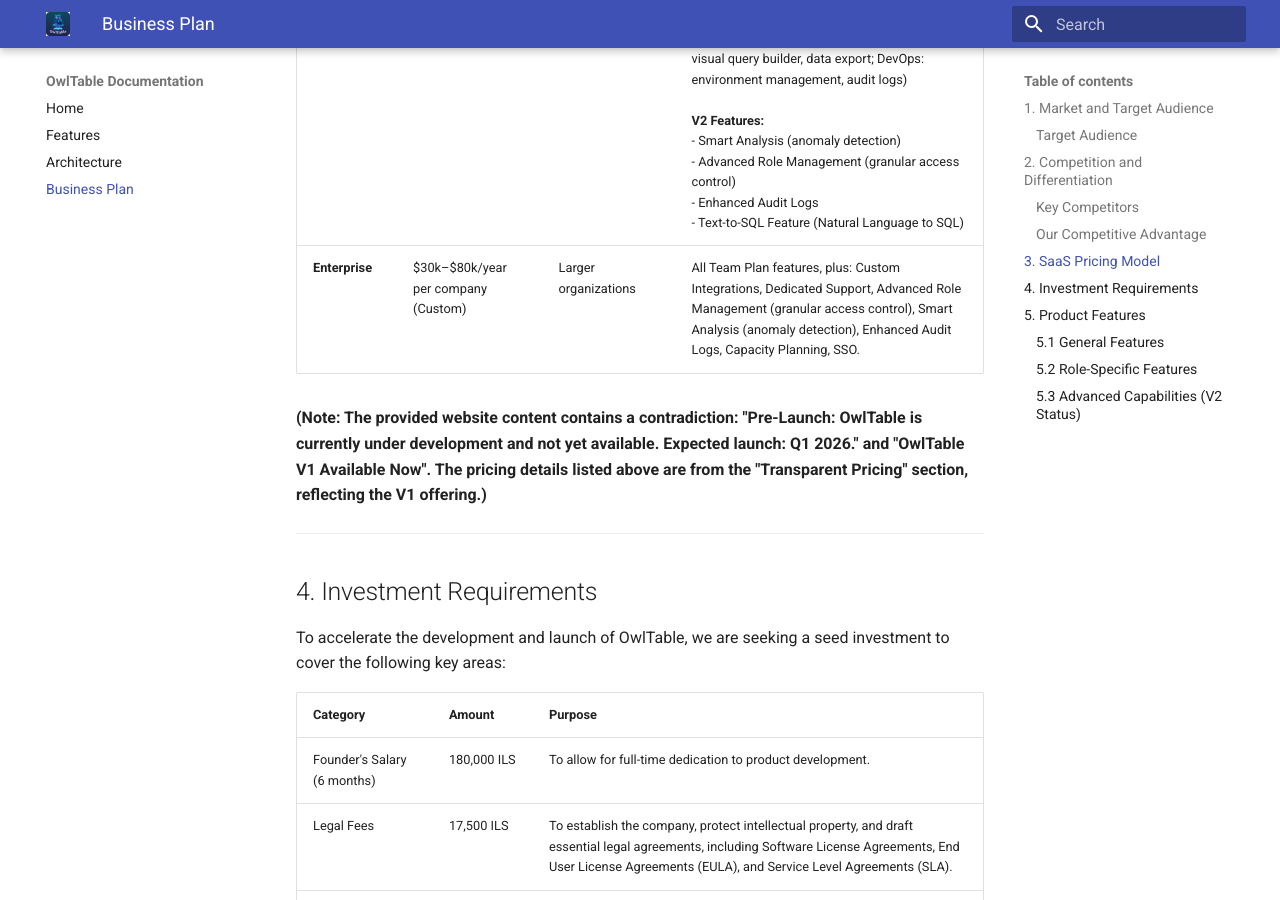
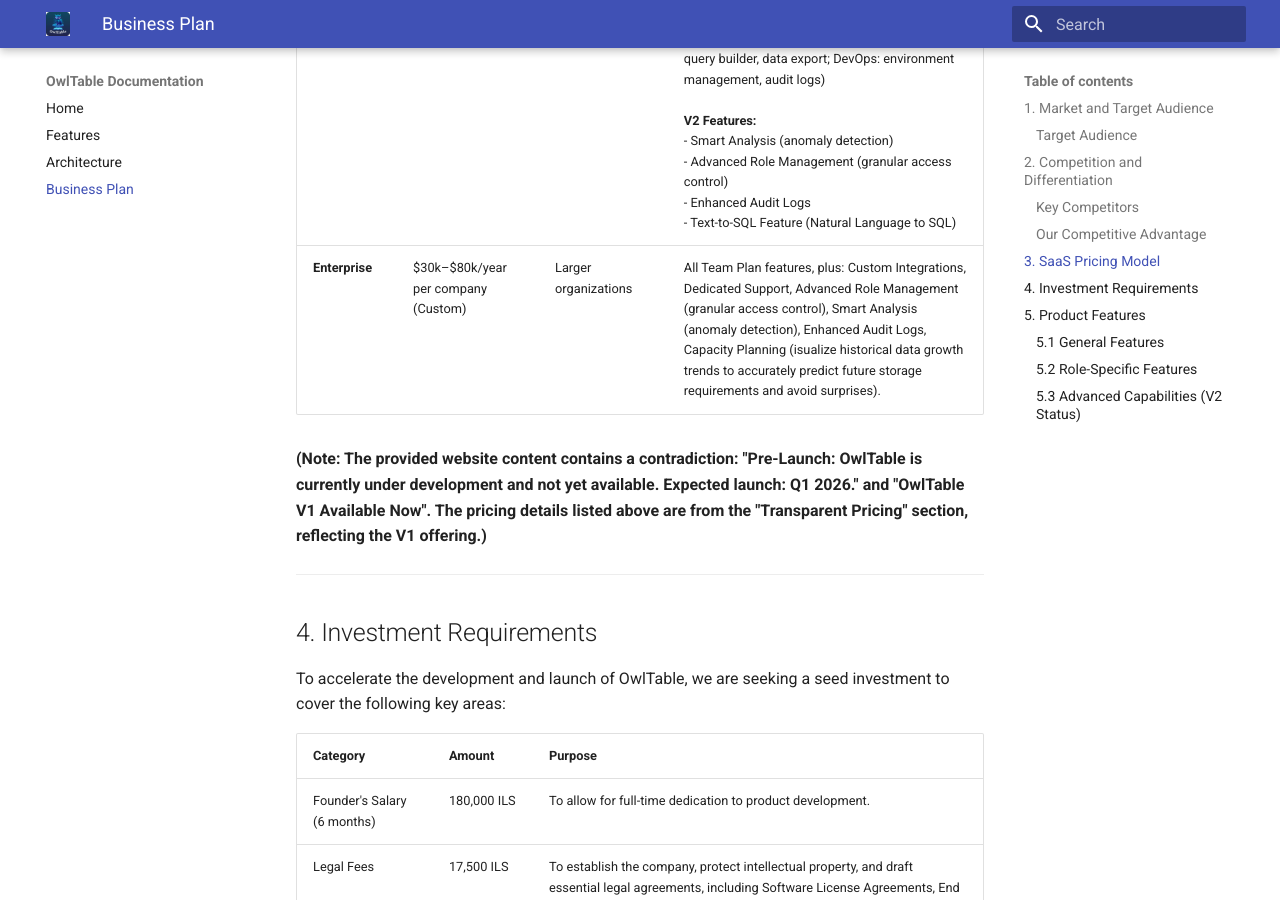
Before and after one commit to yehoshuas1978/owltable-landing-page, an MkDocs documentation site: the page built from documentation/docs/business_plan.md, in a window 1280 px wide and 900 px high, scrolled down 2155 px. Built offline with MkDocs 1.6.1 and Material for MkDocs 9.7.7, drawn with Linux system fonts in a browser that asks for light colours.

Commit message:
fix: Update Enterprise plan description to clarify capacity planning feature

```diff
--- a/documentation/docs/business_plan.md
+++ b/documentation/docs/business_plan.md
@@ -48,7 +48,7 @@
 | :------------- | :---------------------------------- | :-------------------------------------- | :-------------------------------------------------------------------------------------------------------------------------------------------------------------------------------------------------------------------------------------------------------------------------------------------------------------------------------------------------------------------------- |
 | **Free Plan**  | Free                                | Individual users                        | Multi-Database Support, Advanced SQL Editor (syntax highlighting, auto-completion), Lightning Fast Performance, Secure Connections (SSH tunneling, SSL/TLS), Basic Data Visualization.                                                                                                                                                                                     |
 | **Pro Plan**  | $29/user/month                      | Small to mid-sized teams (up to 50 users) | All Free Plan features, plus: <br><br>**V1 Features:**<br> - Priority Support<br> - Version Control Integration<br> - Advanced Data Visualization (charts, graphs)<br> - Role-Specific Features (DBA: multi-server management, performance monitoring, automated backups; Backend Dev: schema visualization, migration tools; Data Analyst: visual query builder, data export; DevOps: environment management, audit logs)<br><br>**V2 Features:**<br> - Smart Analysis (anomaly detection)<br> - Advanced Role Management (granular access control)<br> - Enhanced Audit Logs<br> - Text-to-SQL Feature (Natural Language to SQL) |
-| **Enterprise** | $30k–$80k/year per company (Custom) | Larger organizations                    | All Team Plan features, plus: Custom Integrations, Dedicated Support, Advanced Role Management (granular access control), Smart Analysis (anomaly detection), Enhanced Audit Logs, Capacity Planning, SSO.                                                                                                                                                                 |
+| **Enterprise** | $30k–$80k/year per company (Custom) | Larger organizations                    | All Team Plan features, plus: Custom Integrations, Dedicated Support, Advanced Role Management (granular access control), Smart Analysis (anomaly detection), Enhanced Audit Logs, Capacity Planning (isualize historical data growth trends to accurately predict future storage requirements and avoid surprises).                                                                                                                                                                 |
 
 **(Note: The provided website content contains a contradiction: "Pre-Launch: OwlTable is currently under development and not yet available. Expected launch: Q1 2026." and "OwlTable V1 Available Now". The pricing details listed above are from the "Transparent Pricing" section, reflecting the V1 offering.)**
 
```
Also changed, not shown: documentation/site/business_plan/index.html, documentation/site/search/search_index.json.
